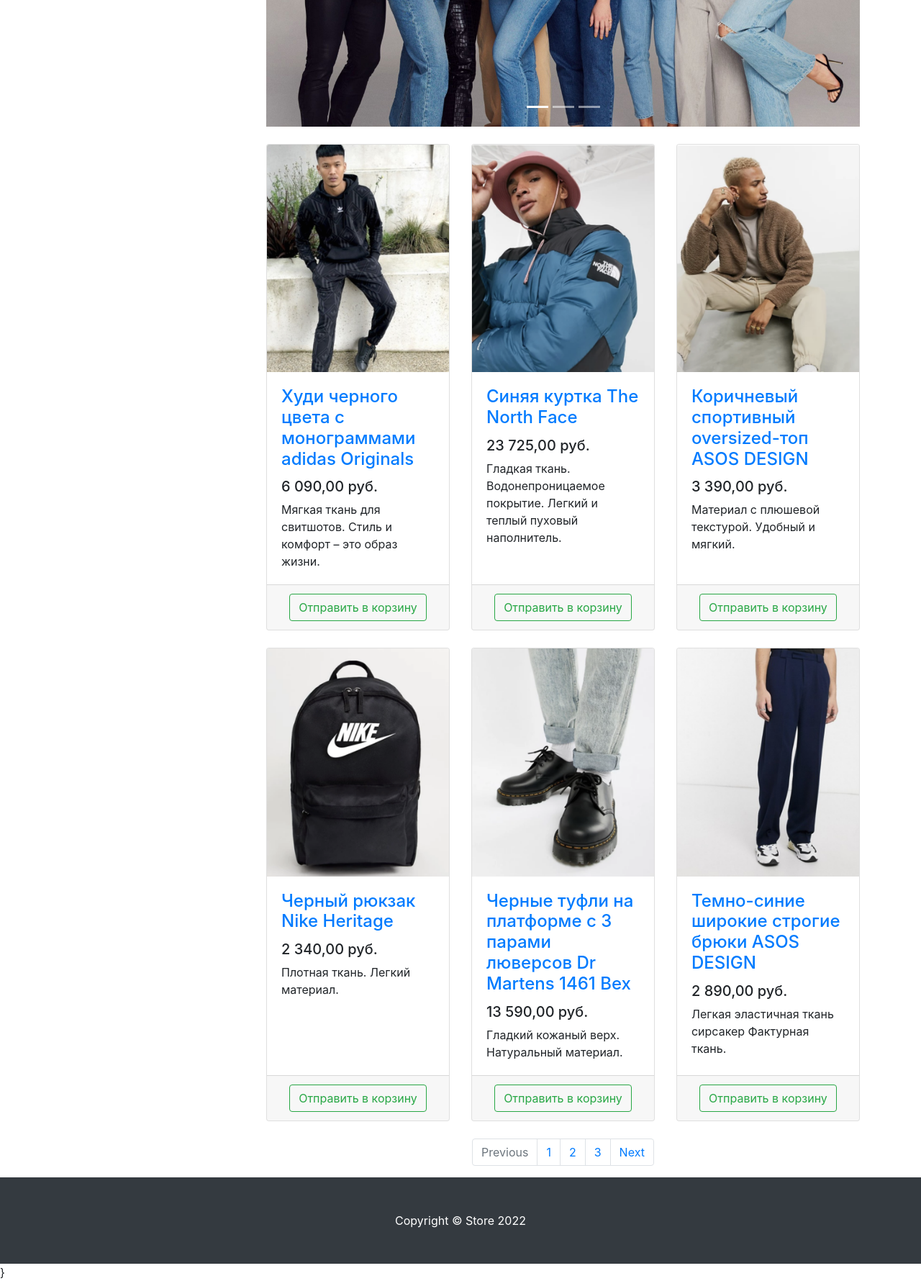
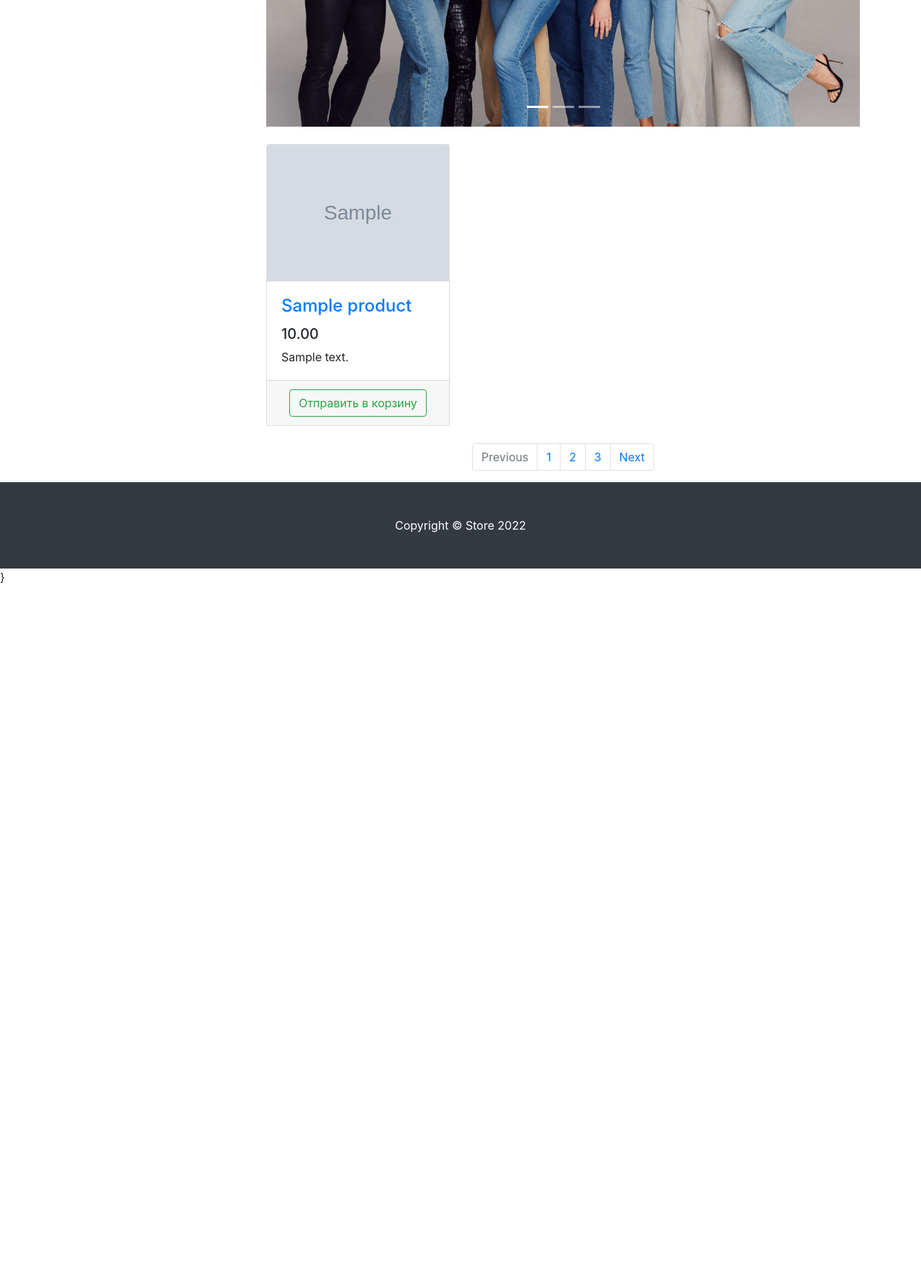
Before and after one commit to swankeyyy/onlineShop, a Django app: page /products/ in a window 1280 px wide. Shown: the part 399-2179 px from the top of the page at 72% size. After the commit the page ends 1210 px from the top, so only its background shows below. Run offline with Django 3.2, Linux system fonts and the light colour scheme; tables that the repository leaves empty hold one stand-in row (values such as "Sample post"); grey boxes marked "Sample" are stand-in pictures; some libraries are stand-ins or nearby versions.

Commit message:
add some products and change view products list

```diff
--- a/store/products/templates/products/products.html
+++ b/store/products/templates/products/products.html
@@ -1,7 +1,7 @@
 {% extends 'products/base.html' %}
 {% load static %}
 {% block css %}
-  <link href="{% static 'vendor/css/products.css' %}" rel="stylesheet" />
+    <link href="{% static 'vendor/css/products.css' %}" rel="stylesheet"/>
 {% endblock css %}
 
 {% block content %}
@@ -29,13 +29,16 @@
                     </ol>
                     <div class="carousel-inner" role="listbox">
                         <div class="carousel-item active">
-              <img class="d-block img-fluid" src="/static/vendor/img/slides/slide-1.jpg" alt="First slide" />
+                            <img class="d-block img-fluid" src="/static/vendor/img/slides/slide-1.jpg"
+                                 alt="First slide"/>
                         </div>
                         <div class="carousel-item">
-              <img class="d-block img-fluid" src="/static/vendor/img/slides/slide-2.jpg" alt="Second slide" />
+                            <img class="d-block img-fluid" src="/static/vendor/img/slides/slide-2.jpg"
+                                 alt="Second slide"/>
                         </div>
                         <div class="carousel-item">
-              <img class="d-block img-fluid" src="/static/vendor/img/slides/slide-3.jpg" alt="Third slide" />
+                            <img class="d-block img-fluid" src="/static/vendor/img/slides/slide-3.jpg"
+                                 alt="Third slide"/>
                         </div>
                     </div>
                     <a class="carousel-control-prev" href="#carouselExampleIndicators" role="button" data-slide="prev">
@@ -49,90 +52,28 @@
                 </div>
 
                 <div class="row">
+                    {% for item in items %}
+
                         <div class="col-lg-4 col-md-6 mb-4">
                             <div class="card h-100">
-              <a href="#"><img class="card-img-top" src="/static/vendor/img/products/Adidas-hoodie.png" alt="" /></a>
+                                <a href="#"><img class="card-img-top" src="{{ item.image.url }}"
+                                                 alt=""/></a>
                                 <div class="card-body">
-                <h4 class="card-title"><a href="#">Худи черного цвета с монограммами adidas Originals</a></h4>
-                <h5>6 090,00 руб.</h5>
-                <p class="card-text">Мягкая ткань для свитшотов. Стиль и комфорт – это образ жизни.</p>
+                                    <h4 class="card-title"><a href="#">{{ item.name }}</a>
+                                    </h4>
+                                    <h5>{{ item.price }}</h5>
+                                    <p class="card-text">{{ item.description }}</p>
                                 </div>
                                 <div class="card-footer text-center">
                                     <button type="button" class="btn btn-outline-success">Отправить в корзину</button>
                                 </div>
                             </div>
                         </div>
+                    {% endfor %}
 
-          <div class="col-lg-4 col-md-6 mb-4">
-            <div class="card h-100">
-              <a href="#"><img class="card-img-top" src="/static/vendor/img/products/Blue-jacket-The-North-Face.png" alt="" /></a>
-              <div class="card-body">
-                <h4 class="card-title"><a href="#">Синяя куртка The North Face</a></h4>
-                <h5>23 725,00 руб.</h5>
-                <p class="card-text">Гладкая ткань. Водонепроницаемое покрытие. Легкий и теплый пуховый наполнитель.</p>
-              </div>
-              <div class="card-footer text-center">
-                <button type="button" class="btn btn-outline-success">Отправить в корзину</button>
-              </div>
-            </div>
+
                 </div>
 
-          <div class="col-lg-4 col-md-6 mb-4">
-            <div class="card h-100">
-              <a href="#"><img class="card-img-top" src="/static/vendor/img/products/Brown-sports-oversized-top-ASOS-DESIGN.png" alt="" /></a>
-              <div class="card-body">
-                <h4 class="card-title"><a href="#">Коричневый спортивный oversized-топ ASOS DESIGN</a></h4>
-                <h5>3 390,00 руб.</h5>
-                <p class="card-text">Материал с плюшевой текстурой. Удобный и мягкий.</p>
-              </div>
-              <div class="card-footer text-center">
-                <button type="button" class="btn btn-outline-success">Отправить в корзину</button>
-              </div>
-            </div>
-          </div>
-
-          <div class="col-lg-4 col-md-6 mb-4">
-            <div class="card h-100">
-              <a href="#"><img class="card-img-top" src="/static/vendor/img/products/Black-Nike-Heritage-backpack.png" alt="" /></a>
-              <div class="card-body">
-                <h4 class="card-title"><a href="#">Черный рюкзак Nike Heritage</a></h4>
-                <h5>2 340,00 руб.</h5>
-                <p class="card-text">Плотная ткань. Легкий материал.</p>
-              </div>
-              <div class="card-footer text-center">
-                <button type="button" class="btn btn-outline-success">Отправить в корзину</button>
-              </div>
-            </div>
-          </div>
-
-          <div class="col-lg-4 col-md-6 mb-4">
-            <div class="card h-100">
-              <a href="#"><img class="card-img-top" src="/static/vendor/img/products/Black-Dr-Martens-shoes.png" alt="" /></a>
-              <div class="card-body">
-                <h4 class="card-title"><a href="#">Черные туфли на платформе с 3 парами люверсов Dr Martens 1461 Bex</a></h4>
-                <h5>13 590,00 руб.</h5>
-                <p class="card-text">Гладкий кожаный верх. Натуральный материал.</p>
-              </div>
-              <div class="card-footer text-center">
-                <button type="button" class="btn btn-outline-success">Отправить в корзину</button>
-              </div>
-            </div>
-          </div>
-
-          <div class="col-lg-4 col-md-6 mb-4">
-            <div class="card h-100">
-              <a href="#"><img class="card-img-top" src="/static/vendor/img/products/Dark-blue-wide-leg-ASOs-DESIGN-trousers.png" alt="" /></a>
-              <div class="card-body">
-                <h4 class="card-title"><a href="#">Темно-синие широкие строгие брюки ASOS DESIGN</a></h4>
-                <h5>2 890,00 руб.</h5>
-                <p class="card-text">Легкая эластичная ткань сирсакер Фактурная ткань.</p>
-              </div>
-              <div class="card-footer text-center">
-                <button type="button" class="btn btn-outline-success">Отправить в корзину</button>
-              </div>
-            </div>
-          </div>
-        </div>
 
                 <nav aria-label="Page navigation example">
                     <ul class="pagination justify-content-center">
--- a/store/products/views.py
+++ b/store/products/views.py
@@ -1,9 +1,14 @@
 from django.shortcuts import render
+from .models import Product
+
 
 # Create your views here.
 
 def index(request):
     return render(request, 'products/index.html')
 
+
 def products(request):
-    return render(request, 'products/products.html')
+    content = Product.objects.all()
+    context = {'items': content}
+    return render(request, 'products/products.html', context=context)
```
Also changed, not shown: store/media/05/10/2023/11.webp (added), store/media/05/10/2023/11_7t5ZBYy.webp (added). Lines whose indentation alone changed are shown as unchanged.
